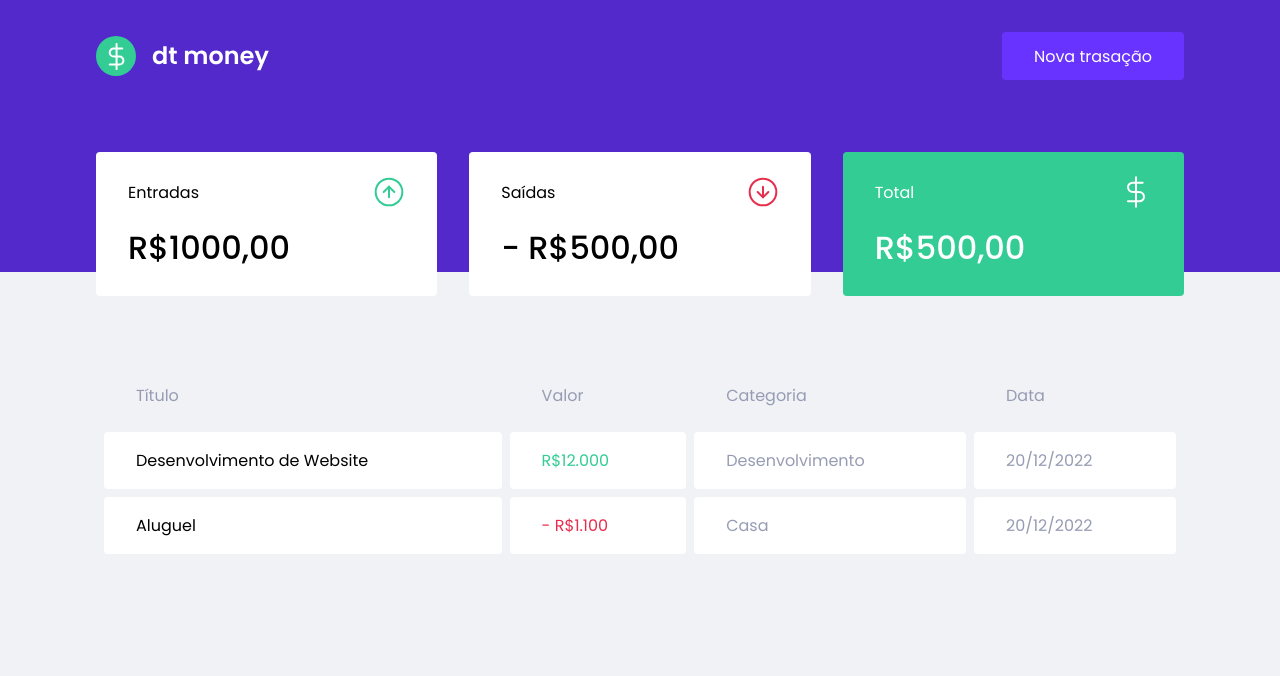
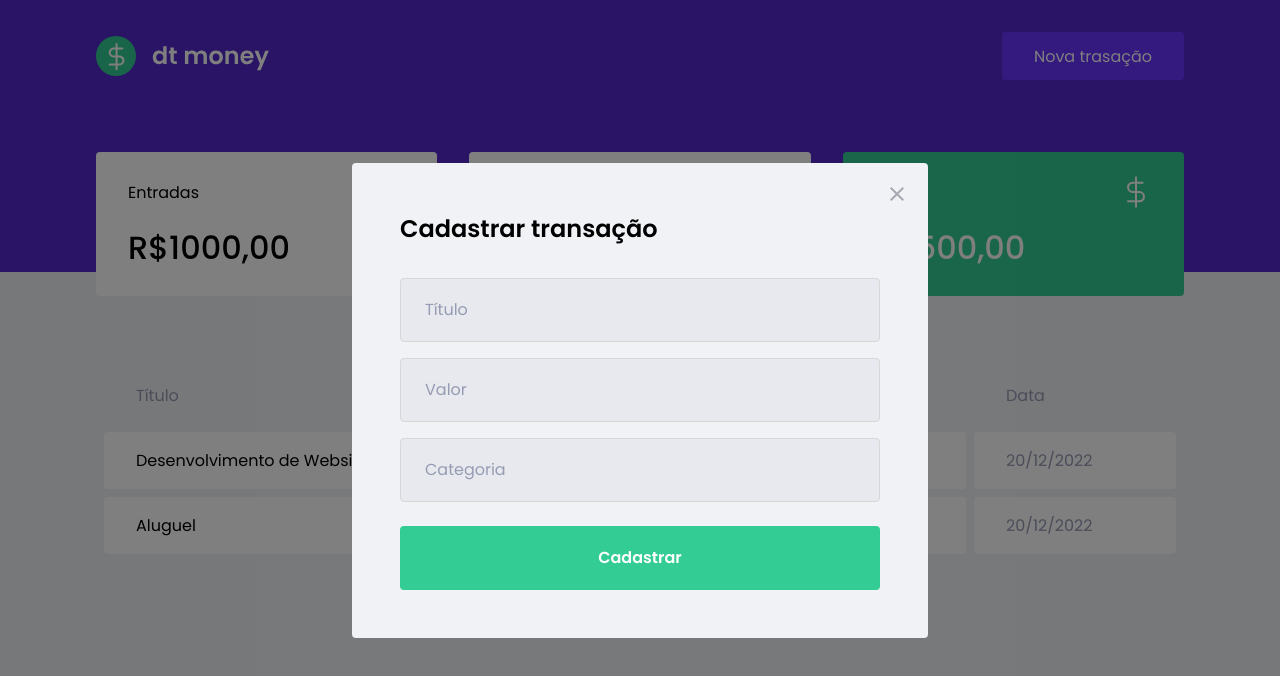
Before and after one commit to edcnogueira/dashboardFinanceiro, a React (Create React App) app: page / in a window 1280 px wide. Both pictures are taken after a click on the button "Nova trasação". Shown: the top 676 px of the page. Built offline with nearby package versions, Linux system fonts and the light colour scheme; no server answers; what miragejs would draw is missing.

Commit message:
Cria modal de nova transação utilizando a biblioteca ReactModal e é feita a estilização

```diff
--- a/package.json
+++ b/package.json
@@ -14,6 +14,7 @@
     "miragejs": "^0.1.43",
     "react": "^17.0.2",
     "react-dom": "^17.0.2",
+    "react-modal": "^3.14.4",
     "react-scripts": "5.0.0",
     "styled-components": "^5.3.3",
     "typescript": "^4.5.5",
@@ -44,6 +45,7 @@
     ]
   },
   "devDependencies": {
+    "@types/react-modal": "^3.13.1",
     "@types/styled-components": "^5.1.21"
   }
 }
--- a/src/App.tsx
+++ b/src/App.tsx
@@ -2,12 +2,32 @@
 import { Header } from "./components/Header";
 import { GlobalStyle } from "./styles/global";
 
+import Modal from "react-modal";
+import { useState } from "react";
+import { NewTransactionModal } from "./components/NewTransactionModal";
+
+Modal.setAppElement("#root")
+
 
 export function App() {
+  const [isNewTransactionModalOpen, setIsNewTransactionModalOpen] = useState(false)
+
+  function handleOpenNewTransactionModal (){
+      setIsNewTransactionModalOpen(true);
+  }
+  function handleCloseNewTransactionModal (){
+      setIsNewTransactionModalOpen(false);
+  }
   return (
     <>
-      <Header />
+      <Header onOpenNewTransactionModal={handleOpenNewTransactionModal} />
       <Dashboard />
+
+      <NewTransactionModal
+        isOpen={isNewTransactionModalOpen}
+        onRequestClose={handleCloseNewTransactionModal}
+      />
+
       <GlobalStyle/>
     </>
   );
--- a/src/components/Header/index.tsx
+++ b/src/components/Header/index.tsx
@@ -1,12 +1,21 @@
+import { useState } from "react"
 import logoImg from "../../assets/logo.svg"
 import { Container, Content } from "./styles"
 
-export function Header(){
+
+
+interface HeaderProps{
+    onOpenNewTransactionModal: () => void;
+}
+
+export function Header({onOpenNewTransactionModal}: HeaderProps){
+
+
     return(
         <Container>
             <Content>
                 <img src={logoImg} alt="dt money" />
-                <button type="button">
+                <button type="button" onClick={onOpenNewTransactionModal}>
                     Nova trasação
                 </button>
             </Content>
--- /dev/null
+++ b/src/components/NewTransactionModal/index.tsx
@@ -0,0 +1,45 @@
+import Modal from "react-modal";
+import closeImag from "../../assets/close.svg"
+import { Container } from "./styles";
+
+interface NewTransactionMOdalProps {
+    isOpen: boolean;
+    onRequestClose: () => void
+}
+
+
+export function NewTransactionModal({isOpen, onRequestClose}: NewTransactionMOdalProps){
+
+
+    return(
+        <Modal
+            isOpen={isOpen}
+            onRequestClose={onRequestClose}
+            overlayClassName="react-modal-overlay"
+            className="react-modal-content"
+        >
+            <button className="react-modal-close" type="button" onClick={onRequestClose}>
+                <img src={closeImag} alt="Fechar modal"/>
+            </button>
+
+            <Container>
+                <h2>Cadastrar transação</h2>
+
+                <input
+                    placeholder="Título"
+                />
+
+                <input
+                    placeholder="Valor"
+                />
+
+                <input
+                    type="number"
+                    placeholder="Categoria"
+                />
+
+                <button  type="submit">Cadastrar</button>
+            </Container>
+        </Modal>
+    )
+}
--- /dev/null
+++ b/src/components/NewTransactionModal/styles.ts
@@ -0,0 +1,50 @@
+import styled from "styled-components";
+
+export const Container = styled.form`
+  h2 {
+    color: var(--text-title);
+    font: 1.5rem;
+
+    margin-bottom: 2rem;
+  }
+
+  input {
+    width: 100%;
+    padding: 0 1.5rem;
+    height: 4rem;
+    border-radius: 0.25rem;
+
+    border: 1px solid #d7d7d7;
+    background: #e7e9ee;
+
+    font-weight: 400;
+    font-size: 1rem;
+
+    &::placeholder {
+      color: var(--text-body);
+    }
+
+    & + input {
+      margin-top: 1rem;
+    }
+  }
+
+  button[type="submit"] {
+    width: 100%;
+    padding: 0 1.5rem;
+    height: 4rem;
+    background: var(--green);
+    color: #fff;
+    border-radius: 0.25rem;
+    border: 0;
+    font-size: 1rem;
+    margin-top: 1.5rem;
+    font-weight: 600;
+
+    transition: filter 0.2s;
+
+    &:hover {
+      filter: brightness(0.9);
+    }
+  }
+`;
--- a/src/styles/global.ts
+++ b/src/styles/global.ts
@@ -55,4 +55,41 @@
         opacity: 0.6;
         cursor: not-allowed;
     }
+
+    .react-modal-overlay{
+        background: rgba(0, 0, 0, 0.5);
+
+        position: fixed;
+        top: 0;
+        bottom: 0;
+        right: 0;
+        left: 0;
+
+        display: flex;
+        align-items: center;
+        justify-content: center;
+    }
+
+    .react-modal-content{
+        width: 100%;
+        max-width: 576px;
+        background: var(--background);
+        padding: 3rem;
+        position: relative;
+        border-radius: 0.25rem;
+    }
+
+    .react-modal-close{
+        position: absolute;
+        right: 1.5rem;
+        top: 1.5rem;
+        border: 0;
+        background: transparent;
+
+        transition: filter 0.2s;
+
+        &:hover{
+            filter: brightness(0.8);
+        }
+    }
 `;
```
Also changed, not shown: 1 other file (tests, documents, lock files or other folders).
